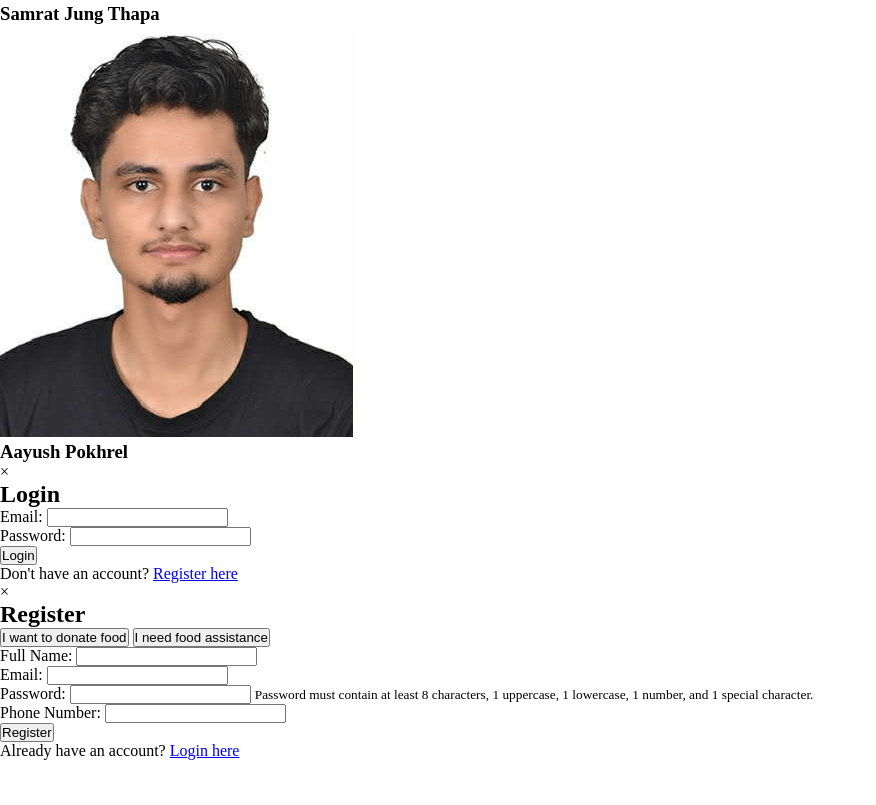
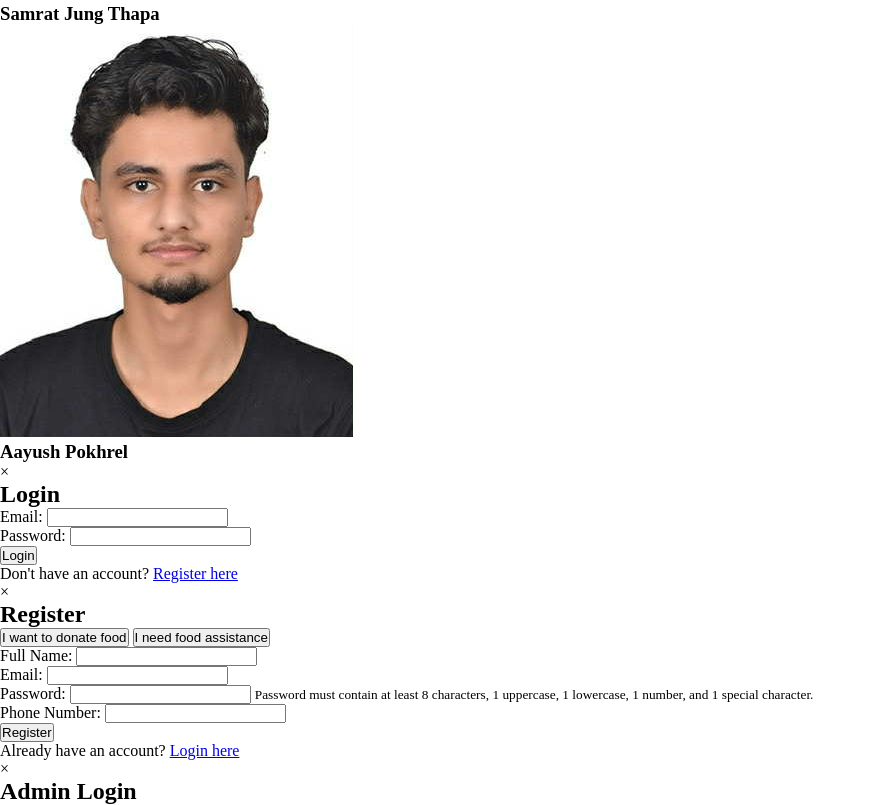
Before and after one commit to schizophrenicman/Food-Waste-Management, a plain HTML site: page index.html in a window 1280 px wide. Shown: the part 4638-5443 px from the top of the page, without its empty margins (0-876 px from the left). Before the commit the page ends 5398 px from the top, so only its background shows below. Drawn offline with Linux system fonts and the light colour scheme.

Commit message:
admin modal login section

```diff
--- a/index.html
+++ b/index.html
@@ -214,5 +214,13 @@
           </div>
         </div>
       </div>
+
+      <!-- Admin Login Modal -->
+      <div id="admin-modal" class="modal">
+        <div class="modal-content">
+          <span class="close" id="admin-close">&times;</span>
+          <h2>Admin Login</h2>
+        </div>
+      </div>
   </body>
 </html>
```
